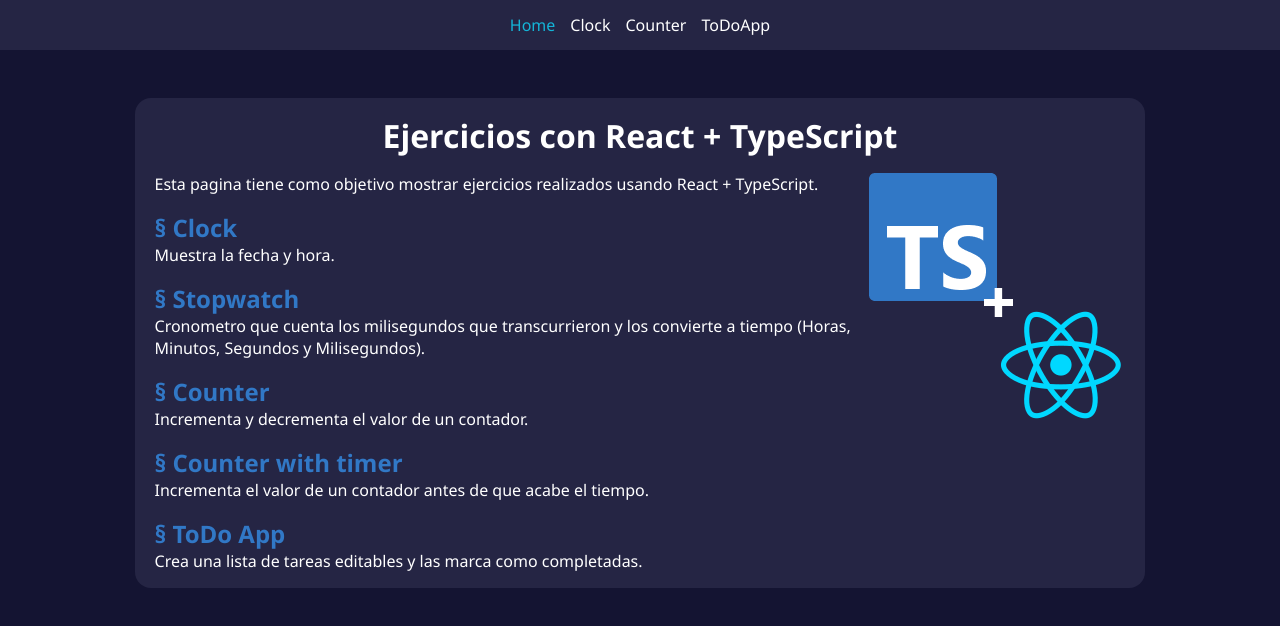
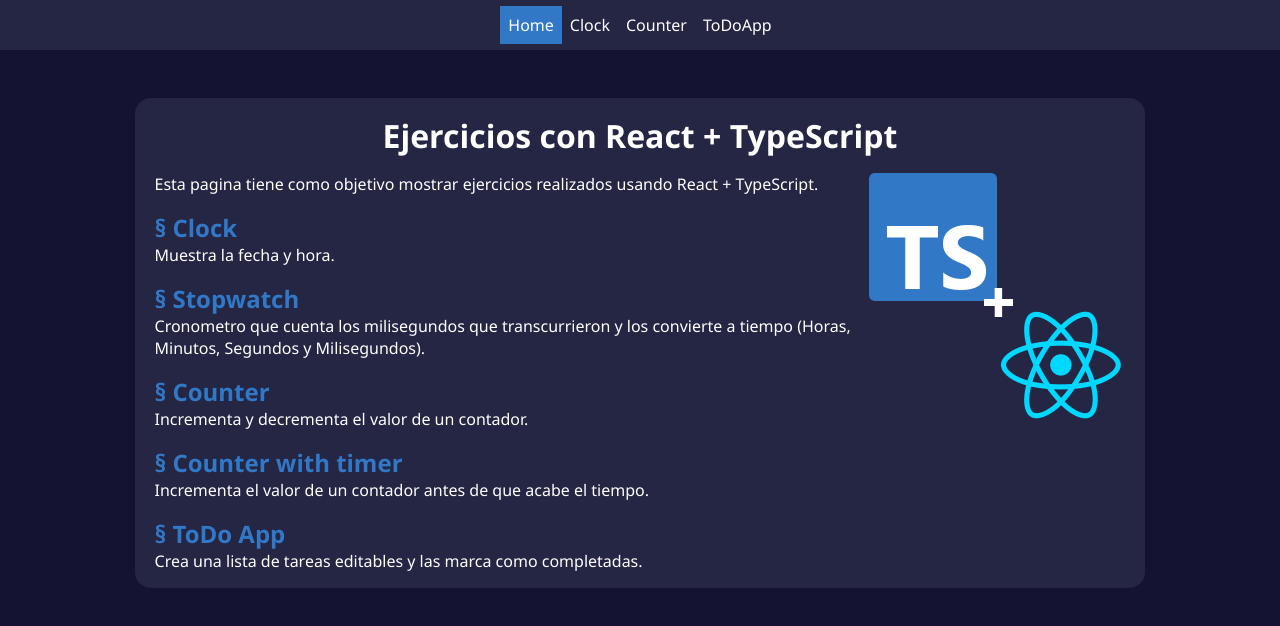
Before and after one commit to Sylbird/react-ts, a React (Vite) app: page / in a window 1280 px wide. Shown: the top 626 px of the page. Built offline with nearby package versions, Linux system fonts and the light colour scheme.

Commit message:
Improving Navbar Style

```diff
--- a/src/components/Navbar/StyledNavbar.ts
+++ b/src/components/Navbar/StyledNavbar.ts
@@ -1,33 +1,33 @@
+import { NavLink } from 'react-router-dom';
 import styled from 'styled-components';
 
-const StyledNavbar = styled.nav`
+export const StyledNavbar = styled.nav`
+  background-color: rgba(37, 37, 68, 1);
   display: flex;
   width: 100%;
-  background-color: rgba(37, 37, 68, 1);
 
   ul {
     align-items: center;
     display: flex;
-    gap: 15px;
     height: 50px;
     justify-content: center;
     list-style: none;
     width: inherit;
-
-    @media screen and (max-width: 767px) {
-      gap: 10px;
-    }
-  }
-
-  a {
-    color: rgba(255, 255, 255, 1);
-    font-weight: 500;
-    text-decoration: none;
-
-    &.active {
-      color: rgba(20, 180, 215, 1);
-    }
   }
 `;
 
-export default StyledNavbar;
+export const StyledNavLink = styled(NavLink)`
+  color: rgba(255, 255, 255, 1);
+  font-weight: 500;
+  padding: 0.5rem 0.5rem 0.5rem 0.5rem;
+  text-decoration: none;
+  transition: 0.2s ease-in-out;
+  user-select: none;
+
+  &:hover {
+    background-color: rgba(20, 180, 215, 1);
+  }
+  &.active {
+    background-color: rgba(49, 120, 198, 1);
+  }
+`;
--- a/src/components/Navbar/index.tsx
+++ b/src/components/Navbar/index.tsx
@@ -1,31 +1,25 @@
 import { FC } from 'react';
-import { NavLink } from 'react-router-dom';
-import StyledNavbar from 'src/components/Navbar/StyledNavbar';
+import {
+  StyledNavbar,
+  StyledNavLink
+} from 'src/components/Navbar/StyledNavbar';
 
 const NavBar: FC = () => {
   return (
     <StyledNavbar>
       <ul>
-        <li>
-          <NavLink to={`/`} end>
-            Home
-          </NavLink>
-        </li>
-        <li>
-          <NavLink to={`/Clock`} end>
-            Clock
-          </NavLink>
-        </li>
-        <li>
-          <NavLink to={`/Counter`} end>
-            Counter
-          </NavLink>
-        </li>
-        <li>
-          <NavLink to={`/ToDo`} end>
-            ToDoApp
-          </NavLink>
-        </li>
+        <StyledNavLink to={`/`} end>
+          Home
+        </StyledNavLink>
+        <StyledNavLink to={`/Clock`} end>
+          Clock
+        </StyledNavLink>
+        <StyledNavLink to={`/Counter`} end>
+          Counter
+        </StyledNavLink>
+        <StyledNavLink to={`/ToDo`} end>
+          ToDoApp
+        </StyledNavLink>
       </ul>
     </StyledNavbar>
   );
```
